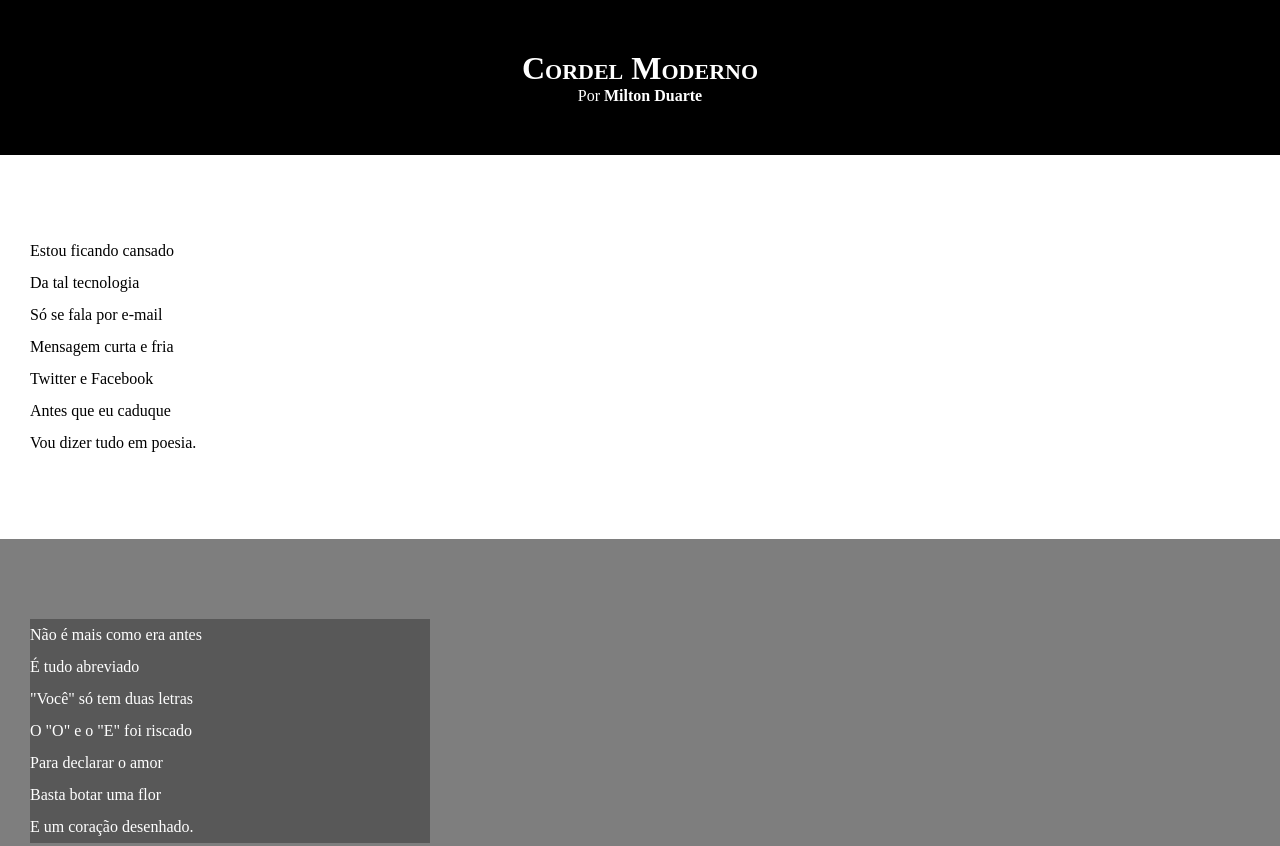
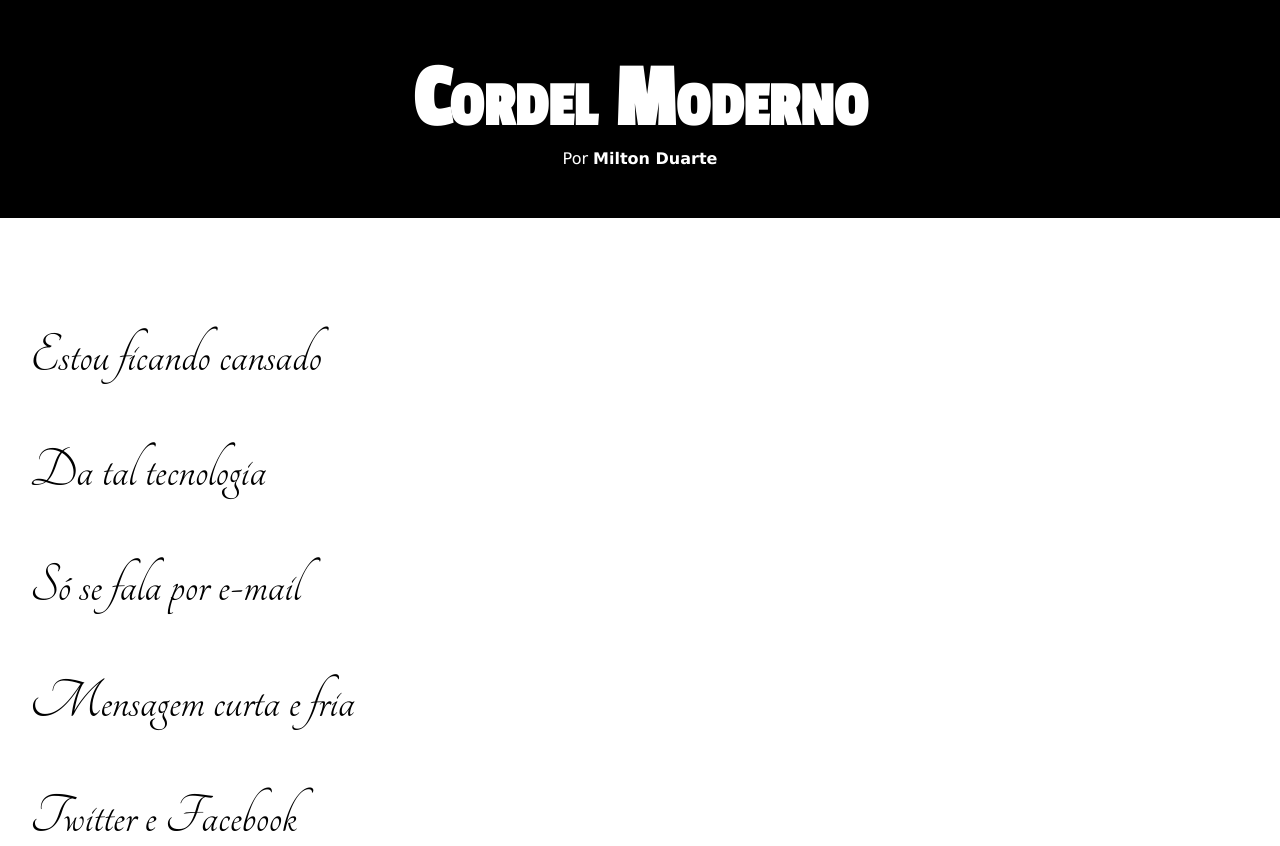
Before and after one commit to lucasviganodasilva/desafio-html-css, a plain HTML site: page desafios/desafio012/index.html in a window 1280 px wide. Shown: the top 846 px of the page. Drawn offline with Linux system fonts and the light colour scheme.

Commit message:
alterando a css

```diff
--- a/desafios/desafio012/estilo/style.css
+++ b/desafios/desafio012/estilo/style.css
@@ -1,4 +1,14 @@
 @charset "UTF-8";
+
+@import url('https://fonts.googleapis.com/css2?family=Passion+One&display=swap');
+
+@import url('https://fonts.googleapis.com/css2?family=Tangerine:wght@400;700&display=swap');
+
+:root{
+    --fonte1: Verdana, Geneva, Tahoma, sans-serif;
+    --fonte2: 'Passion One', cursive;
+    --fonte3: 'Tangerine', cursive;
+}
 
 * {
     margin: 0px;
@@ -8,6 +18,7 @@
 html, body{
     min-height: 100vh;
     background-color: darkgrey;
+    font-family: var(--fonte1);
 }
 
 header{
@@ -19,7 +30,8 @@ header{
 header > h1{
     padding-top: 50px;
     font-variant: small-caps;
-
+    font-family: var(--fonte2);
+    font-size: 7vw;
 }
 
 header > p{
@@ -41,6 +53,8 @@ section{
     padding-bottom: 10vh;
     line-height: 2em;
     padding-left: 30px;
+    font-family: var(--fonte3);
+    font-size: 4.5vw;
 }
 
 section.normal{
@@ -55,7 +69,8 @@ section.imagem{
 
 section.imagem > p{
     background-color: rgba(0, 0, 0, 0.301);
-    width: 400px;
+    display: inline-block;
+    padding: 5px;
 }
 
 footer{
```
